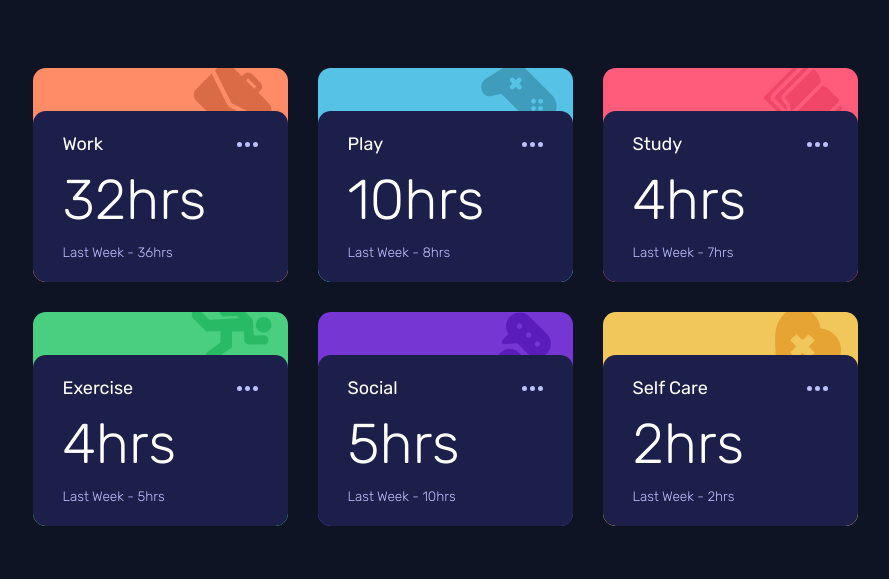
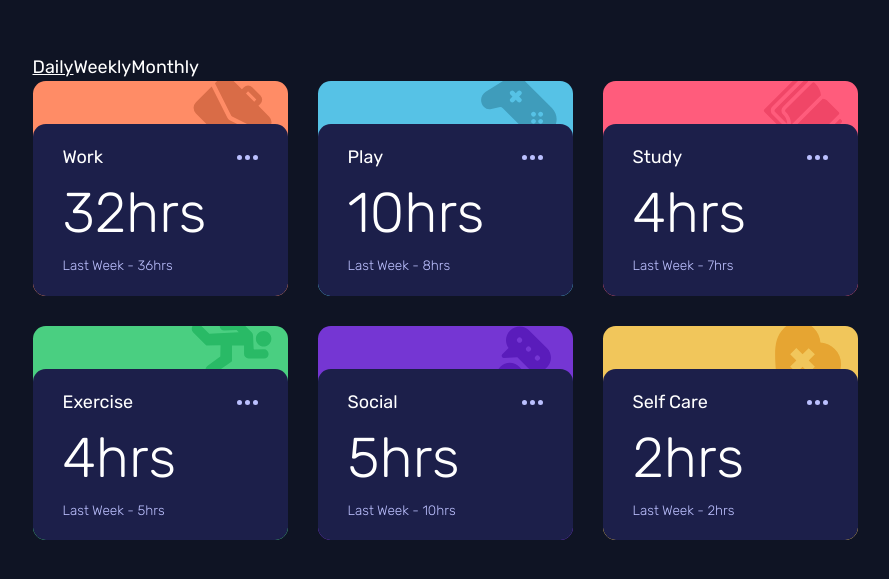
Before and after one commit to Jahan-Shah/Time-tracking-dashboard, a Vue app: page / in a window 1280 px wide. Shown: the part 103-682 px from the top of the page, without its empty margins (195-1084 px from the left). Built offline with nearby package versions, Linux system fonts and the light colour scheme.

Commit message:
added radio buttona and custom radio styling

```diff
--- a/src/App.vue
+++ b/src/App.vue
@@ -1,9 +1,51 @@
 <script setup>
+import { ref } from "vue";
 import TrackingItem from "./components/TrackingItem.vue";
+
+const selectedDuration = ref("Day");
 </script>
 
 <template>
-  <TrackingItem />
+  <input
+    type="radio"
+    id="daily"
+    value="Day"
+    name="duration"
+    v-model="selectedDuration"
+    checked
+  />
+  <label for="daily">Daily</label>
+  <input
+    type="radio"
+    id="weekly"
+    value="Week"
+    name="duration"
+    v-model="selectedDuration"
+  />
+  <label for="weekly">Weekly</label>
+  <input
+    type="radio"
+    id="monthly"
+    value="Month"
+    name="duration"
+    v-model="selectedDuration"
+  />
+  <label for="monthly">Monthly</label>
+  <TrackingItem :selected-duration="selectedDuration" />
 </template>
 
-<style scoped></style>
+<style scoped>
+input[type="radio"] {
+  display: none; /* Hide the actual radio button */
+}
+
+label {
+  color: white;
+  display: inline-block;
+  cursor: pointer;
+}
+
+input[type="radio"]:checked + label {
+  text-decoration: underline;
+}
+</style>
```
